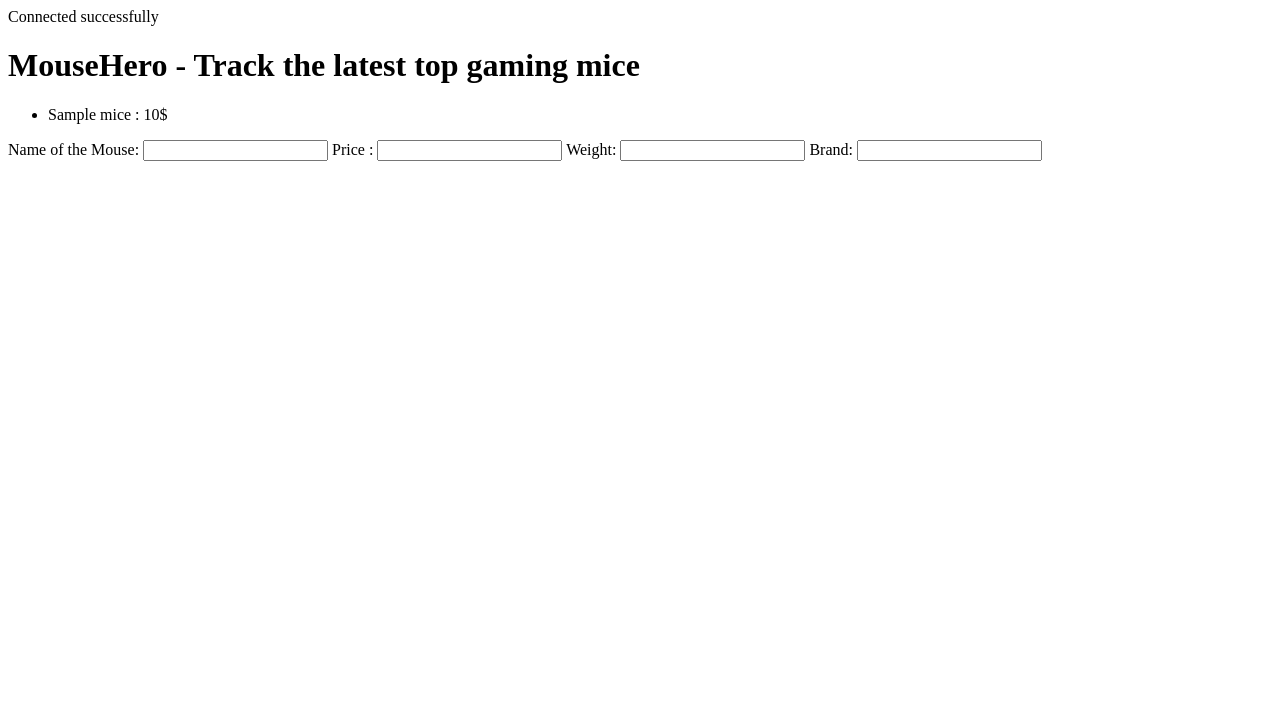
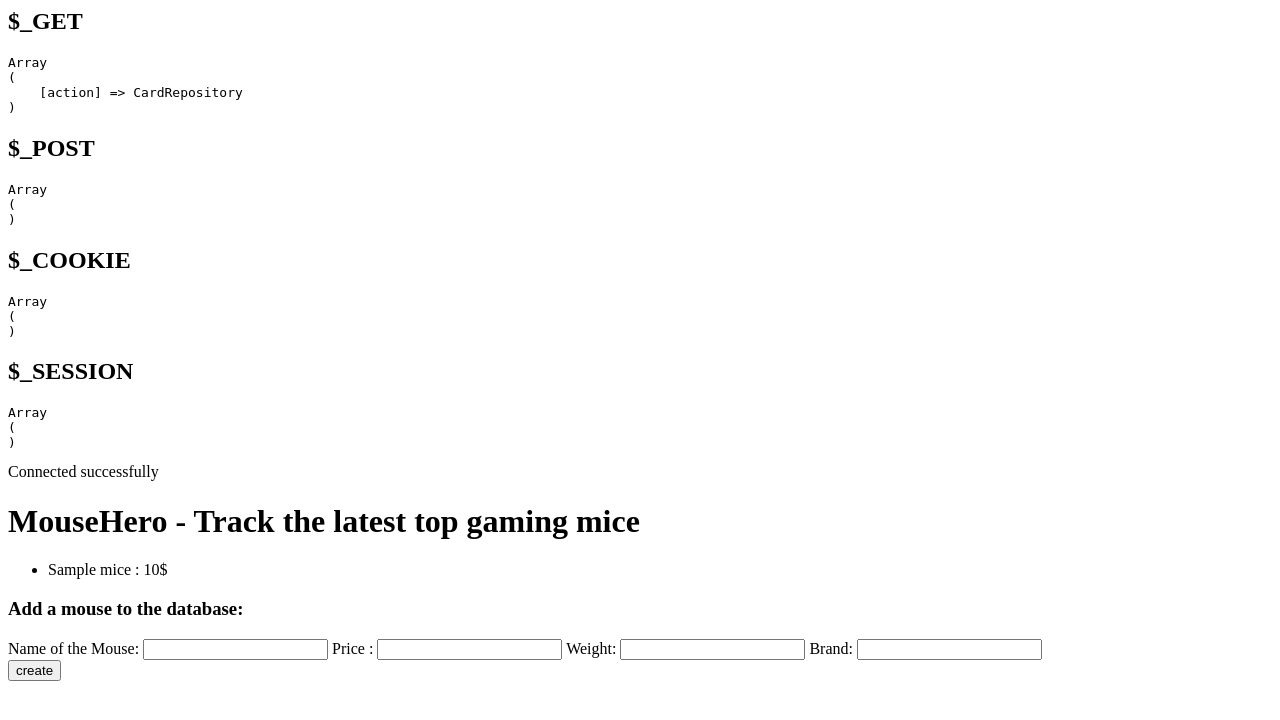
Before and after one commit to becodeorg/verou-3-crud-BeerensJian, a PHP site: page /index.php?action=CardRepository in a window 1280 px wide. Shown: the top 720 px of the page. Run offline with PHP 8.4, Linux system fonts and the light colour scheme; tables that the repository leaves empty or names only in its code hold one stand-in row (values such as "Sample post").

Commit message:
Add Item to database

```diff
--- a/index.php
+++ b/index.php
@@ -30,7 +30,9 @@ function pre_r($array)
 // Load you classes
 require_once 'config.php';
 require_once 'classes/DatabaseManager.php';
-require_once 'classes/CardRepository.php';
+require_once 'classes/MiceRepository.php';
+
+whatIsHappening();
 
 $databaseManager = new DatabaseManager($config['host'], $config['user'], $config['password'], $config['dbname']);
 $databaseManager->connect();
@@ -50,7 +52,7 @@ $action = $_GET['action'] ?? null;
 // This system will help you to only execute the code you want, instead of all of it (or complex if statements)
 switch ($action) {
     case 'create':
-        create();
+        create($databaseManager);
         break;
     default:
         overview();
@@ -64,8 +66,17 @@ function overview()
     require 'overview.php';
 }
 
-function create()
+function create(DatabaseManager $database)
 {
     // TODO: provide the create logic
+    $sql = "INSERT INTO mice(name, price, weight, brand) VALUES ('{$_GET['name']}', {$_GET['price']}, {$_GET['weight']}, '{$_GET['brand']}')";
+    try {
+        $database->connection->exec($sql);
+        echo "Entry Created Succesfully";
+    } catch (PDOException $e) {
+        echo "<br>" . $e->getMessage();
+    }
+
+
 }
 // dddd
--- a/overview.php
+++ b/overview.php
@@ -19,14 +19,17 @@
 
 
 <form action="" method="get">
+    <h3>Add a mouse to the database:</h3>
     <label for="mouseName">Name of the Mouse: </label>
     <input type="text" name="name" id="mouseName">
-    <label for="mouseName">Price : </label>
-    <input type="text" name="name" id="mouseName">
-    <label for="mouseName">Weight: </label>
-    <input type="text" name="name" id="mouseName">
-    <label for="mouseName">Brand: </label>
-    <input type="text" name="name" id="mouseName">
+    <label for="mousePrice">Price : </label>
+    <input type="text" name="price" id="mousePrice">
+    <label for="mouseWeight">Weight: </label>
+    <input type="text" name="weight" id="mouseWeight">
+    <label for="mouseBrand">Brand: </label>
+    <input type="text" name="brand" id="mouseBrand">
+    <br>
+    <input type="submit" name="action" value="create">
 </form>
 
 </body>
```
Also changed, not shown: classes/MiceRepository.php (renamed from classes/CardRepository.php).
